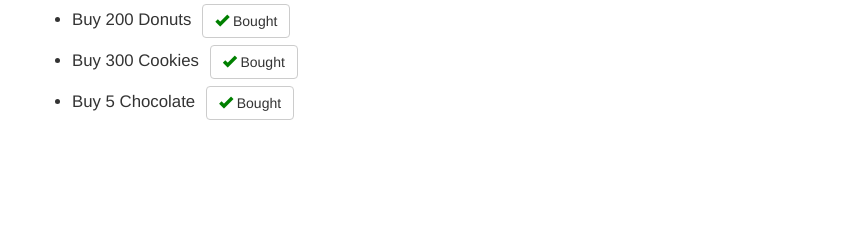
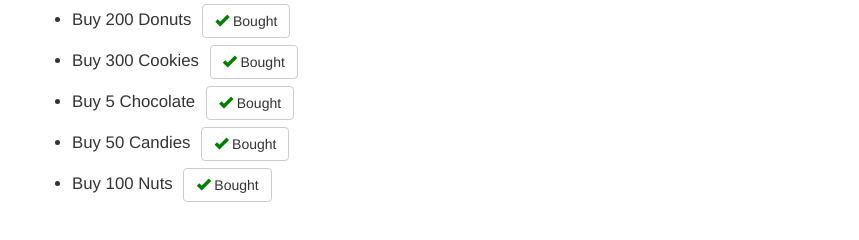
Before and after one commit to janao/coursera-test, a plain HTML site: page module2-solution/index.html in a window 1280 px wide. Shown: the part 170-410 px from the top of the page, without its empty margins (38-897 px from the left). Drawn offline with Linux system fonts and the light colour scheme.

Commit message:
Modify the list of the items to buy

```diff
--- a/module2-solution/app.js
+++ b/module2-solution/app.js
@@ -51,6 +51,14 @@ function ShoppingListCheckOffService(){
   {
     name: "Chocolate",
     quantity: "5"
+  },
+  {
+    name: "Candies",
+    quantity: "50"
+  },
+  {
+    name: "Nuts",
+    quantity: "100"
   }
   ];
 
```
Also changed, not shown: module2-solution/index.html (+0 -3 lines), module2-solution/README.txt (added).
